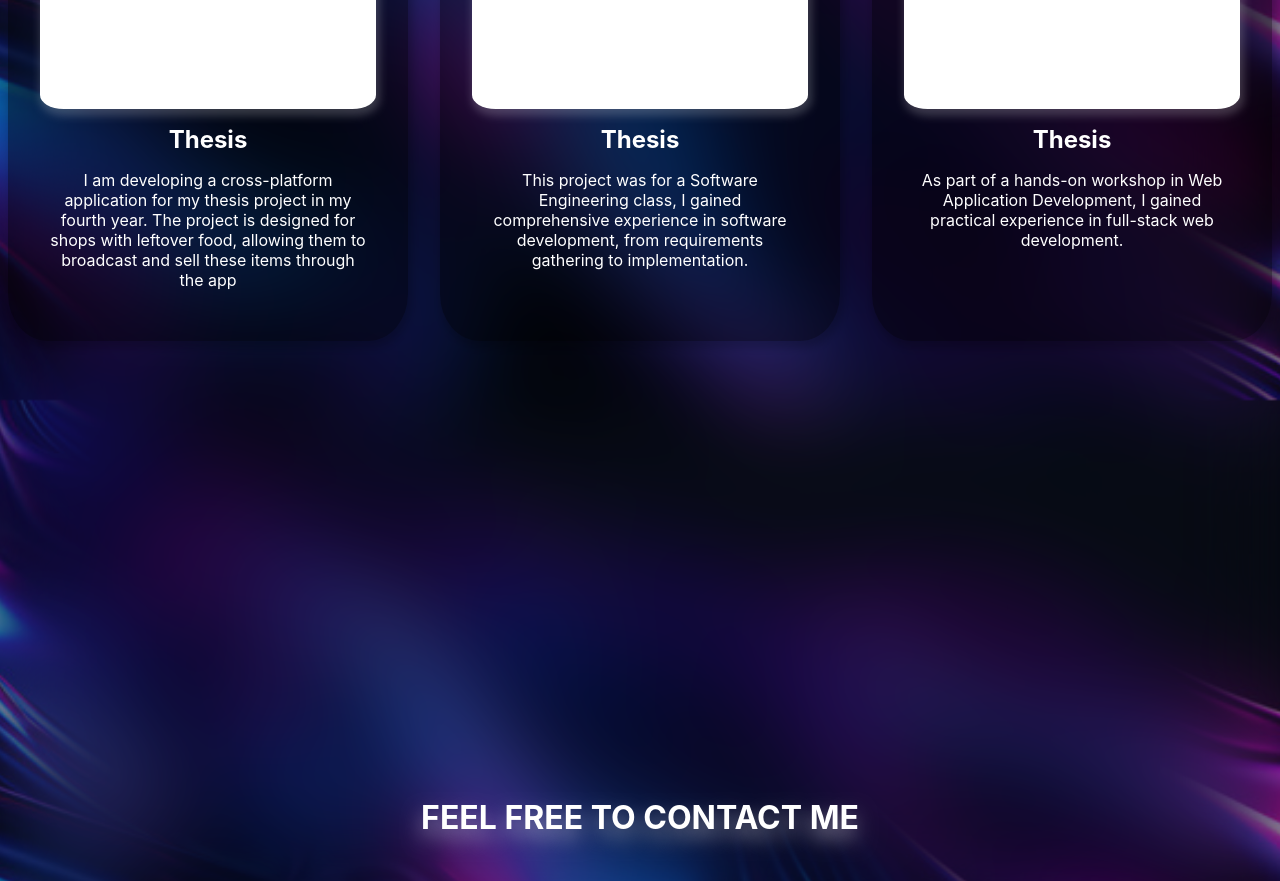
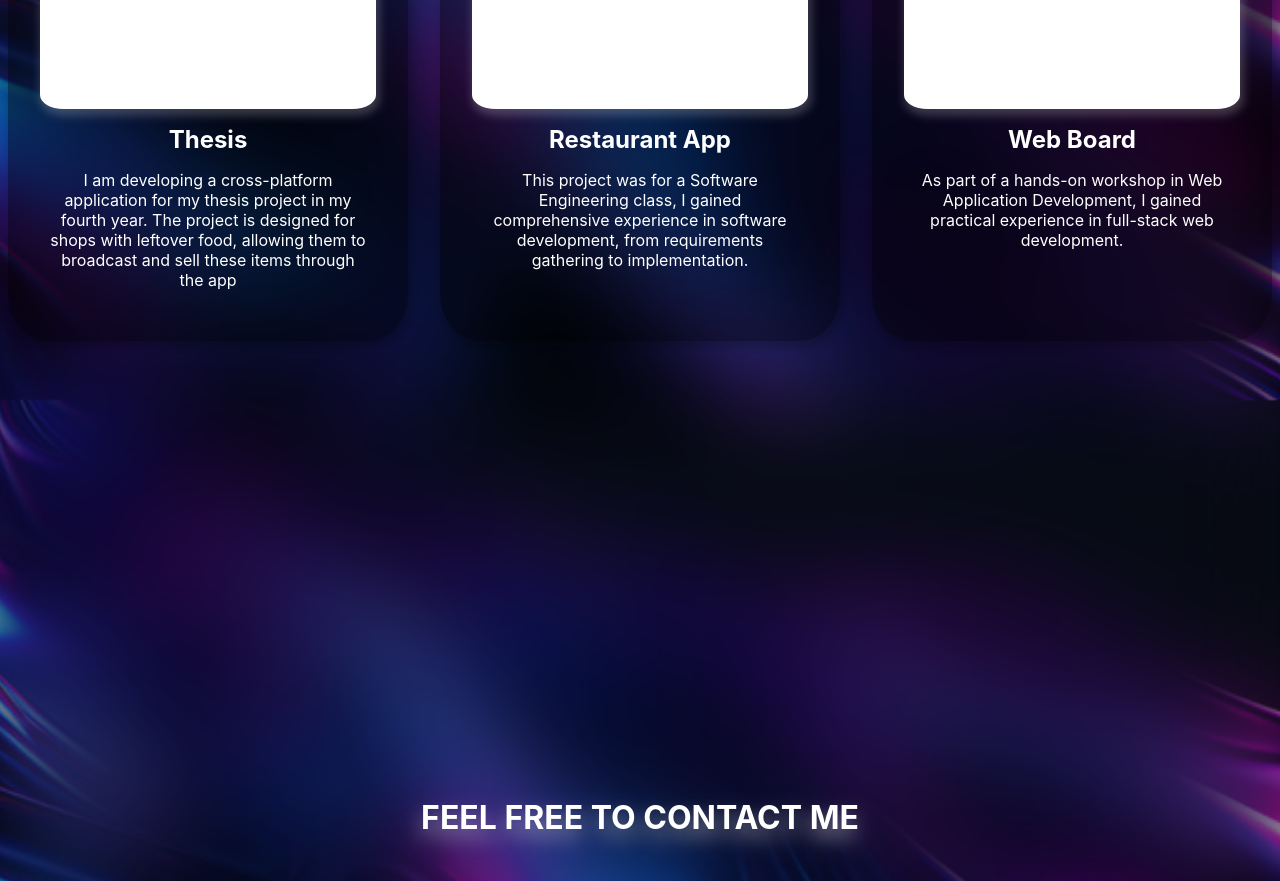
Before and after one commit to lovemxchine/Portfolio, a React (Create React App) app: page / in a window 1280 px wide. Shown: the part 2000-2881 px from the top of the page. Built offline with nearby package versions, Linux system fonts and the light colour scheme.

Commit message:
edit project

```diff
--- a/src/project.js
+++ b/src/project.js
@@ -61,7 +61,7 @@
             <h2 style={{ color: "black" }}>Project 2</h2>
           </div>
           <div className="project-card-body">
-            <h2 style={{ marginBottom: "1rem" }}>Thesis</h2>
+            <h2 style={{ marginBottom: "1rem" }}>Restaurant App</h2>
 
             <p>
               This project was for a Software Engineering class, I gained
@@ -75,7 +75,7 @@
             <h2 style={{ color: "black" }}>Project 3</h2>
           </div>
           <div className="project-card-body">
-            <h2 style={{ marginBottom: "1rem" }}>Thesis</h2>
+            <h2 style={{ marginBottom: "1rem" }}>Web Board</h2>
 
             <p>
               As part of a hands-on workshop in Web Application Development, I
```
